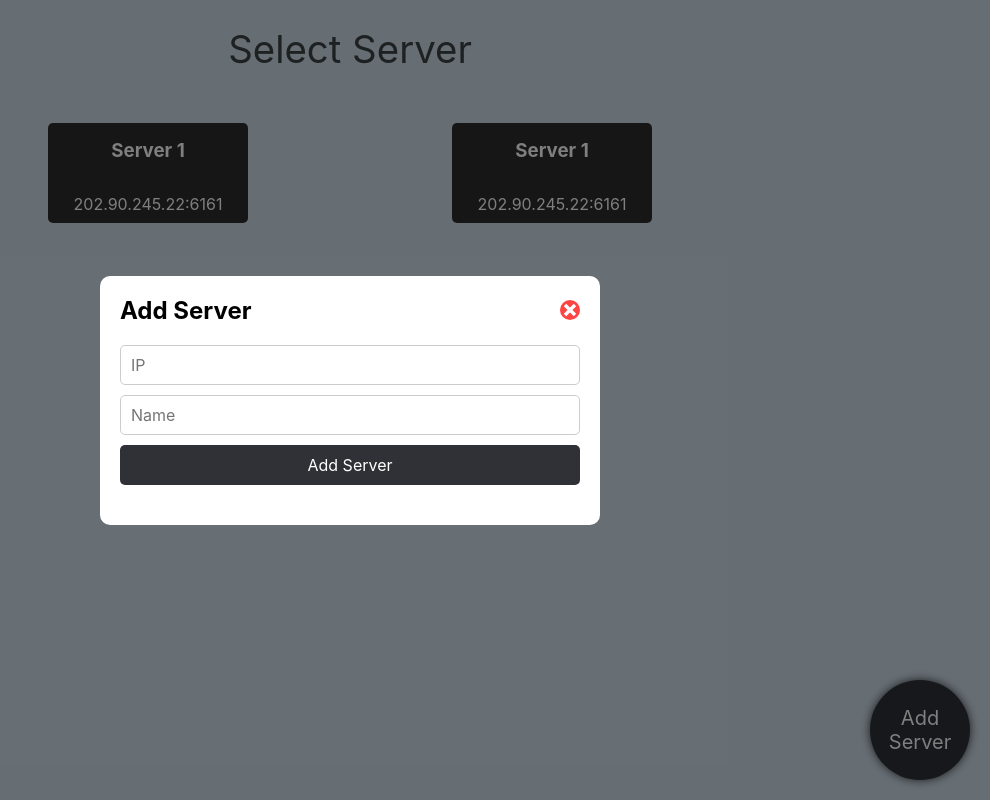
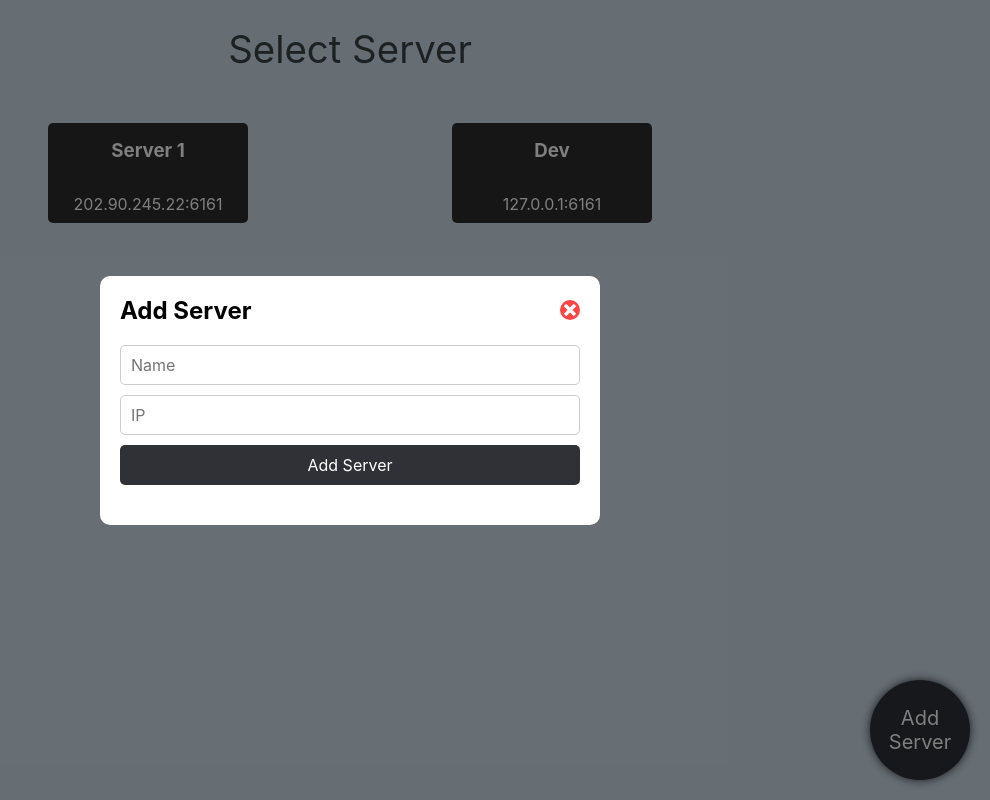
Before and after one commit to Superbro525Alt/ServerController, a SvelteKit app: page / in a window 1280 px wide. Both pictures are taken after a click on the button "Add Server". Shown: the whole page, without its empty margins (290-1280 px from the left). Built offline with nearby package versions, Linux system fonts and the light colour scheme.

Commit message:
Added sockets

```diff
--- a/src/routes/+page.svelte
+++ b/src/routes/+page.svelte
@@ -3,21 +3,28 @@
 	import Popup from "./Popup.svelte";
 	import CustomMenu from "./CustomMenu.svelte";
 
-	// import sockets
+	// import client/socket from socketio
+	import ioClient from 'socket.io-client';
+
+
+
 
 
 	let servers = [{
 		name: "Server 1",
 		ip: "202.90.245.22:6161"
 	}, {
-		name: "Server 1",
-		ip: "202.90.245.22:6161"
+		name: "Dev",
+		ip: "127.0.0.1:6161"
 	}];
 
 	let create_server_popup_visible = false;
 
 	let server_name = "";
 	let server_ip = "";
+	let server_password = "";
+
+	let show_load_server_popup = false;
 
 	function add_server() {
 		create_server_popup_visible = !create_server_popup_visible;
@@ -28,7 +35,38 @@
 	}
 
 	function load_server(ip: string, name: string) {
-		console.log(name, ip);
+		const socket = ioClient(ip);
+
+				// check if server is alive
+		socket.on('connect_error', (err: any) => {
+			console.log("Error connecting to server");
+			console.log(err);
+			var error = document.querySelector(".error");
+			error.innerHTML = "Error connecting to server: Server not alive";
+			socket.close();
+		});
+
+		socket.on('connect', () => {
+			console.log("Connected to server");
+			socket.emit('password', server_password);
+		});
+
+		socket.on('password', (correct: boolean) => {
+			if (correct) {
+				console.log("Password correct");
+			} else {
+				console.log("Password incorrect");
+				var error = document.querySelector(".error");
+				error.innerHTML = "Error connecting to server: Password incorrect";
+				socket.close();
+			}
+		});
+
+
+	}
+
+	function load_server_popup(ip: string, name: string) {
+		show_load_server_popup = true;
 	}
 
 	function add_server_to_list() {
@@ -53,17 +91,25 @@
 
 	{#if create_server_popup_visible}
 		<Popup title="Add Server" id="Add Server" onClose={reset_popup}>
+			<input type="text" placeholder="Name" bind:value={server_name} />
 			<input type="text" placeholder="IP" bind:value={server_ip} />
-			<input type="text" placeholder="Name" bind:value={server_name} />
 			<button on:click={add_server_to_list} >Add Server</button>
 		</Popup>
 	{/if}
+	{#if show_load_server_popup}
+		<Popup title="Load Server" id="Load Server" onClose={() => show_load_server_popup = false}>
+			<input type="text" placeholder="Password" bind:value={server_password} />
+			<button on:click={() => load_server(server_ip, server_name)} >Load Server</button>
+			<p class="error"></p>
+		</Popup>
+	{/if}
+
 	{#if servers.length === 0}
 		<p>No servers found</p>
 	{/if}
 	{#if servers.length > 0}
 		{#each servers as server}
-			<ServerButton name={server.name} ip={server.ip} onclick={load_server}/>
+			<ServerButton name={server.name} ip={server.ip} onclick={load_server_popup}/>
 		{/each}
 	{/if}
 
@@ -73,6 +119,10 @@
 </section>
 
 <style>
+	.error {
+		color: red;
+		margin-bottom: 0;
+	}
 .server-holder {
 	display: flex;
 	flex-direction: row;
```
Also changed, not shown: package.json (+6 -1 lines), 1 other file (tests, documents, lock files or other folders).
